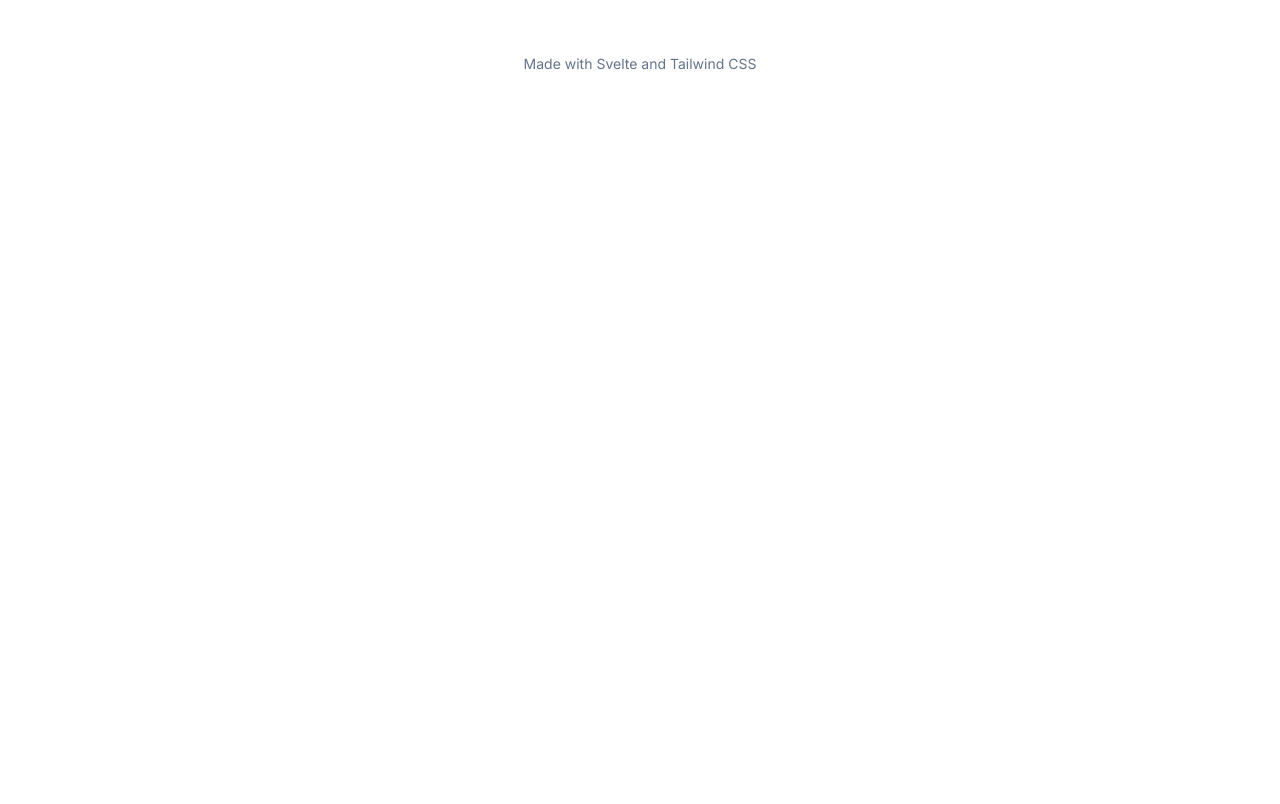
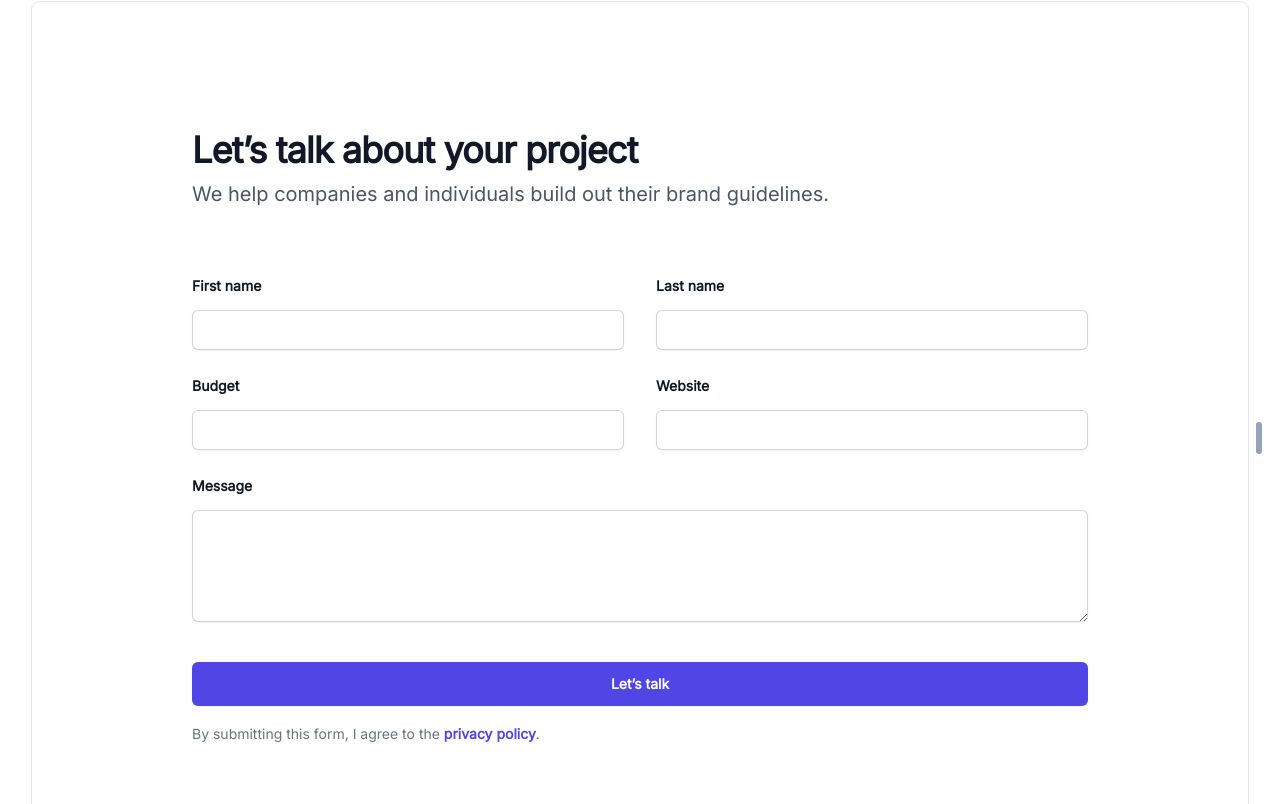
Before and after one commit to richterich/input-components, a SvelteKit app: page / in a window 1280 px wide. Shown: the part 1476-2280 px from the top of the page. Before the commit the page ends 1592 px from the top, so only its background shows below. Built offline with nearby package versions, Linux system fonts and the light colour scheme.

Commit message:
Add preview of a contact form

```diff
--- /dev/null
+++ b/src/lib/previews/Forms/Contact.svelte
@@ -0,0 +1,100 @@
+<div class="@container">
+	<div class="relative isolate px-6 py-24 @sm:py-32 @lg:px-8">
+		<div class="mx-auto max-w-xl @lg:max-w-4xl">
+			<h2 class="text-4xl font-extrabold tracking-tight text-gray-900">
+				Let’s talk about your project
+			</h2>
+			<p class="mt-2 text-xl leading-8 text-gray-600">
+				We help companies and individuals build out their brand guidelines.
+			</p>
+			<div class="mt-16 flex">
+				<form class="flex-auto">
+					<div class="grid grid-cols-1 gap-x-8 gap-y-6 @sm:grid-cols-2">
+						<div>
+							<label for="first-name" class="block text-sm font-semibold leading-6 text-gray-900"
+								>First name</label
+							>
+							<div class="mt-3">
+								<input
+									type="text"
+									name="first-name"
+									id="first-name"
+									autocomplete="given-name"
+									class="block w-full rounded-md border-0 px-3.5 py-2 text-gray-900 shadow-sm ring-1 ring-inset ring-gray-300 placeholder:text-gray-400 focus:ring-2 focus:ring-inset focus:ring-indigo-600 @sm:text-sm @sm:leading-6"
+								/>
+							</div>
+						</div>
+						<div>
+							<label for="last-name" class="block text-sm font-semibold leading-6 text-gray-900"
+								>Last name</label
+							>
+							<div class="mt-3">
+								<input
+									type="text"
+									name="last-name"
+									id="last-name"
+									autocomplete="family-name"
+									class="block w-full rounded-md border-0 px-3.5 py-2 text-gray-900 shadow-sm ring-1 ring-inset ring-gray-300 placeholder:text-gray-400 focus:ring-2 focus:ring-inset focus:ring-indigo-600 @sm:text-sm @sm:leading-6"
+								/>
+							</div>
+						</div>
+						<div>
+							<label for="budget" class="block text-sm font-semibold leading-6 text-gray-900"
+								>Budget</label
+							>
+							<div class="mt-3">
+								<input
+									id="budget"
+									name="budget"
+									type="text"
+									class="block w-full rounded-md border-0 px-3.5 py-2 text-gray-900 shadow-sm ring-1 ring-inset ring-gray-300 placeholder:text-gray-400 focus:ring-2 focus:ring-inset focus:ring-indigo-600 @sm:text-sm @sm:leading-6"
+								/>
+							</div>
+						</div>
+						<div>
+							<label for="website" class="block text-sm font-semibold leading-6 text-gray-900"
+								>Website</label
+							>
+							<div class="mt-3">
+								<input
+									type="url"
+									name="website"
+									id="website"
+									class="block w-full rounded-md border-0 px-3.5 py-2 text-gray-900 shadow-sm ring-1 ring-inset ring-gray-300 placeholder:text-gray-400 focus:ring-2 focus:ring-inset focus:ring-indigo-600 @sm:text-sm @sm:leading-6"
+								/>
+							</div>
+						</div>
+						<div class="@sm:col-span-2">
+							<label for="message" class="block text-sm font-semibold leading-6 text-gray-900"
+								>Message</label
+							>
+							<div class="mt-3">
+								<textarea
+									id="message"
+									name="message"
+									rows="4"
+									class="block w-full rounded-md border-0 px-3.5 py-2 text-gray-900 shadow-sm ring-1 ring-inset ring-gray-300 placeholder:text-gray-400 focus:ring-2 focus:ring-inset focus:ring-indigo-600 @sm:text-sm @sm:leading-6"
+								/>
+							</div>
+						</div>
+					</div>
+					<div class="mt-10">
+						<!--  -->
+						<button
+							type="submit"
+							class="block w-full rounded-md bg-indigo-600 px-3.5 py-2.5 text-sm font-semibold leading-6 text-white shadow-sm hover:bg-indigo-500 focus-visible:outline focus-visible:outline-2 focus-visible:outline-offset-2 focus-visible:outline-indigo-600"
+							>Let’s talk</button
+						>
+					</div>
+					<p class="mt-4 text-sm leading-6 text-gray-500">
+						By submitting this form, I agree to the <a
+							href="#"
+							class="font-semibold leading-6 text-indigo-600 hover:text-indigo-500"
+							>privacy&nbsp;policy</a
+						>.
+					</p>
+				</form>
+			</div>
+		</div>
+	</div>
+</div>
--- a/src/routes/+page.svelte
+++ b/src/routes/+page.svelte
@@ -1,6 +1,7 @@
 <script>
 	import Preview from '$lib/components/Preview.svelte';
 	import StackedLists from '$lib/previews/StackedLists.svelte';
+	import Contact from '$lib/previews/Forms/Contact.svelte';
 </script>
 
 <svelte:head>
@@ -91,4 +92,7 @@
 	<Preview id={'f8a7439724f5d82ce53d38ace8f35c17'} name={'Simple'}>
 		<StackedLists slot="preview-component" />
 	</Preview>
+	<Preview id={'284c9bd7e7a39d1efd45e051abffeed5'} name={'Simple Contact Form'}>
+		<Contact slot="preview-component" />
+	</Preview>
 </div>
```
